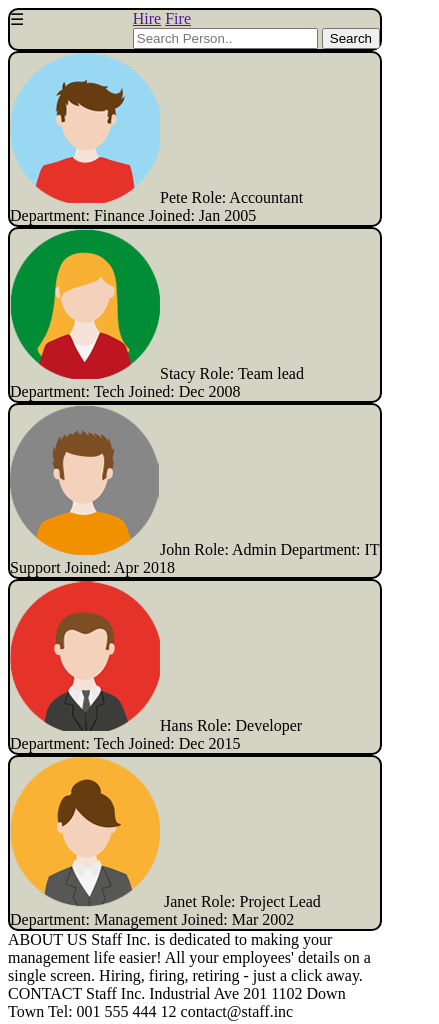
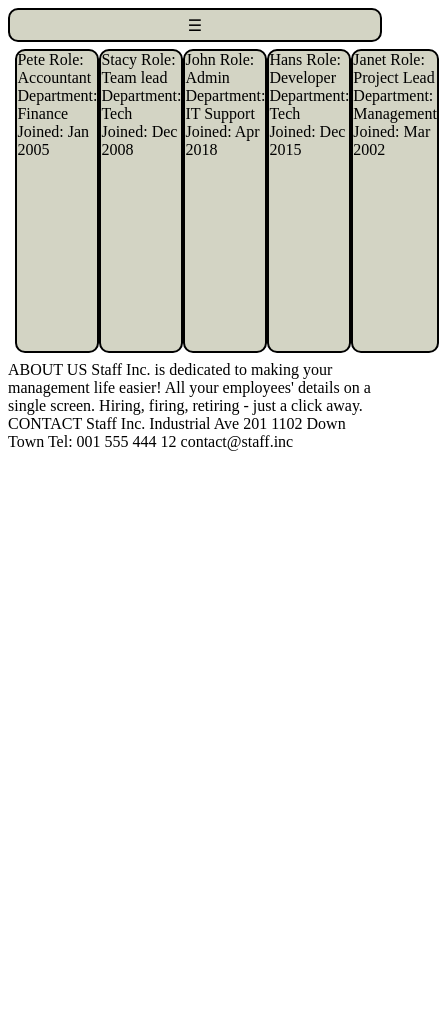
Before and after one commit to helgiisaevar/Vefforitun, a plain HTML site: page prj01_suppl/text.html in a window 390 px wide. Shown: the whole page, 439 px wide, since content can reach past the window. After the commit the page ends 844 px from the top, so only its background shows below. Drawn offline with Linux system fonts and the light colour scheme.

Commit message:
css breytingar og class-ar bætt við

```diff
--- a/prj01_suppl/style.css
+++ b/prj01_suppl/style.css
@@ -3,13 +3,59 @@
     justify-content: space-between;
     color:#000000;
     background-color:#D3D4C4;
-    max-width:1200px;
+    max-width: width 100%;;
+    min-height: 100px;
+    border-radius: 10px;
+    border: 2px solid #000000;
     margin:auto;
 }
 
+.profileContainer {
+    display: flex;
+    padding: 2%;
+
+}
+
+.headitembig {
+    display: inline;
+}
+
+.headitemsmall{
+    display: none;
+}
 
 .roundCornerBox {
+
     background-color: #D3D4C4;
     border-radius: 10px;
     border: 2px solid #000000;
+    width: 300px ;
+    height: 300px;
+
 }
+
+@media (max-width: 500px){
+    .container {
+        display: flex;
+        justify-content: space-between;
+        color:#000000;
+        background-color:#D3D4C4;
+        max-width:1200px;
+        min-height: 30px;
+        margin:auto;
+    }
+
+    .headitembig {
+        display: none;
+    }
+
+    .headitemsmall {
+        display: block;
+        align-items: center;
+        margin: auto;
+    }
+
+    .profilePic {
+        display: none;
+    }
+};
--- a/prj01_suppl/text.html
+++ b/prj01_suppl/text.html
@@ -6,8 +6,9 @@
     <meta http-equiv="X-UA-Compatible" content="ie=edge" />
     <link rel="stylesheet" href="style.css" />
 
+    <!--is it ok to put code into the head?-->
 
-    <div class="roundCornerBox container p10" >
+    <div class="container" >
       <div class='headitemsmall'>☰</div>
       <div class='headitembig'><a href="">Hire</a>
       <a href="">Fire</a>
@@ -18,17 +19,17 @@
   </div>
 
   <body>
-    <div>
+    <div class='profileContainer'>
       <div class='bodybig roundCornerBox' >
-        <img src='pers1.png'>Pete Role: Accountant Department: Finance Joined: Jan 2005</div>
+        <img class=profilePic src='pers1.png'>Pete Role: Accountant Department: Finance Joined: Jan 2005</div>
       <div class='bodybig roundCornerBox'>
-        <img src='pers2.png'>Stacy Role: Team lead Department: Tech Joined: Dec 2008</div>
+        <img class=profilePic src='pers2.png'>Stacy Role: Team lead Department: Tech Joined: Dec 2008</div>
       <div class='bodybig roundCornerBox'>
-        <img src='pers3.png'>John Role: Admin Department: IT Support Joined: Apr 2018</div>
+        <img class=profilePic src='pers3.png'>John Role: Admin Department: IT Support Joined: Apr 2018</div>
       <div class='bodybig roundCornerBox'>
-        <img src='pers4.png'>Hans Role: Developer Department: Tech Joined: Dec 2015</div>
+        <img class=profilePic src='pers4.png'>Hans Role: Developer Department: Tech Joined: Dec 2015</div>
       <div class='bodybig roundCornerBox'>
-        <img src='pers5.png'>
+        <img class=profilePic src='pers5.png'>
         Janet Role: Project Lead Department: Management Joined: Mar 2002
       </div>
     </div>
```
